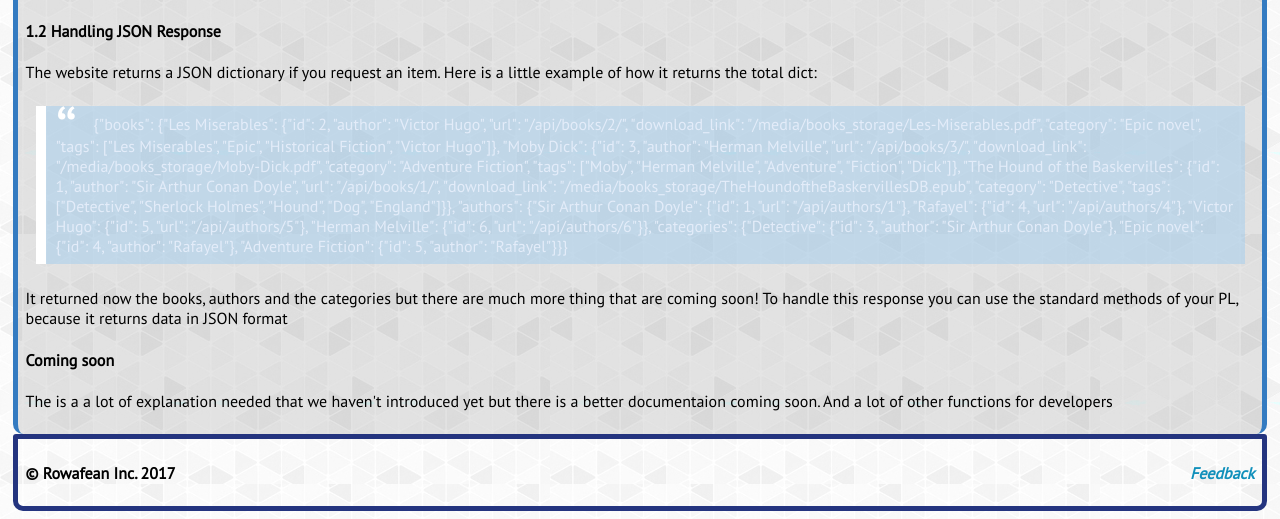
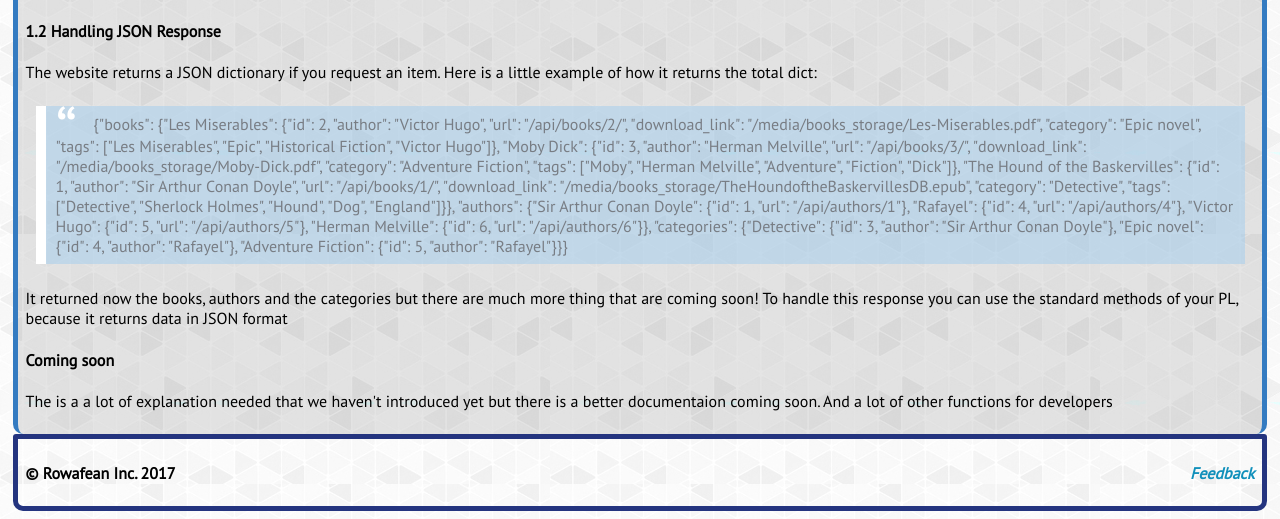
Before and after one commit to RafayelGardishyan/DjangoBooks, a Django app: template blog/templates/blog/api_docs.html in a window 1280 px wide. Shown: the part 516-1035 px from the top of the page. Run offline with Django 3.2, Linux system fonts and the light colour scheme; the template is opened without the code that fills it, so the values that code supplies are empty.

Commit message:
Update api_docs.html

```diff
--- a/blog/templates/blog/api_docs.html
+++ b/blog/templates/blog/api_docs.html
@@ -20,7 +20,7 @@ tr:nth-child(even) {
     background-color: rgba(162, 206, 239, 0.5);
 }
 blockquote {
-  color: #e3ecf9;
+  color: #787d84;
   background: rgba(162, 206, 239, 0.5);
   border-left: 10px solid #ffffff;
   margin: 1.5em 10px;
```
